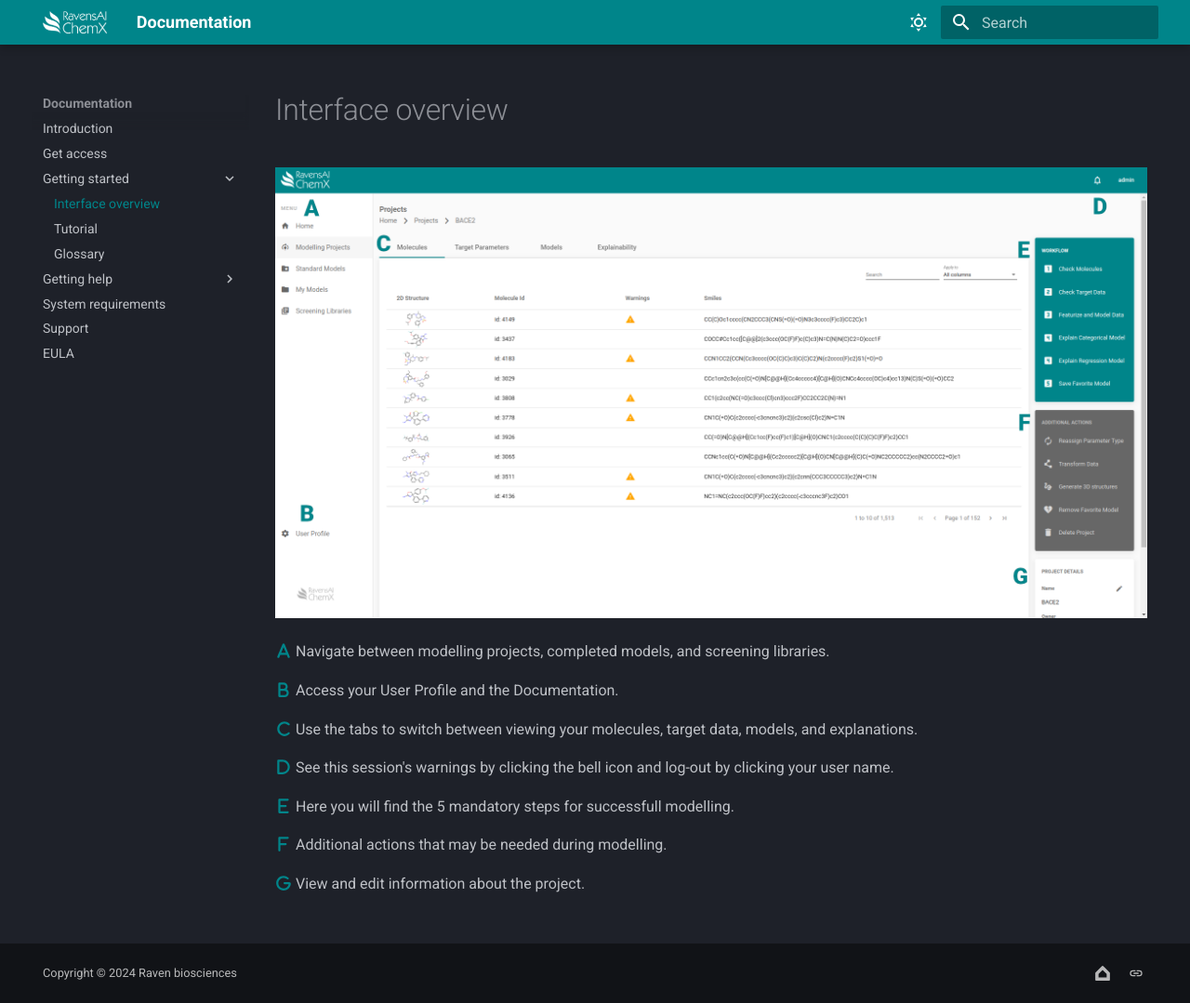
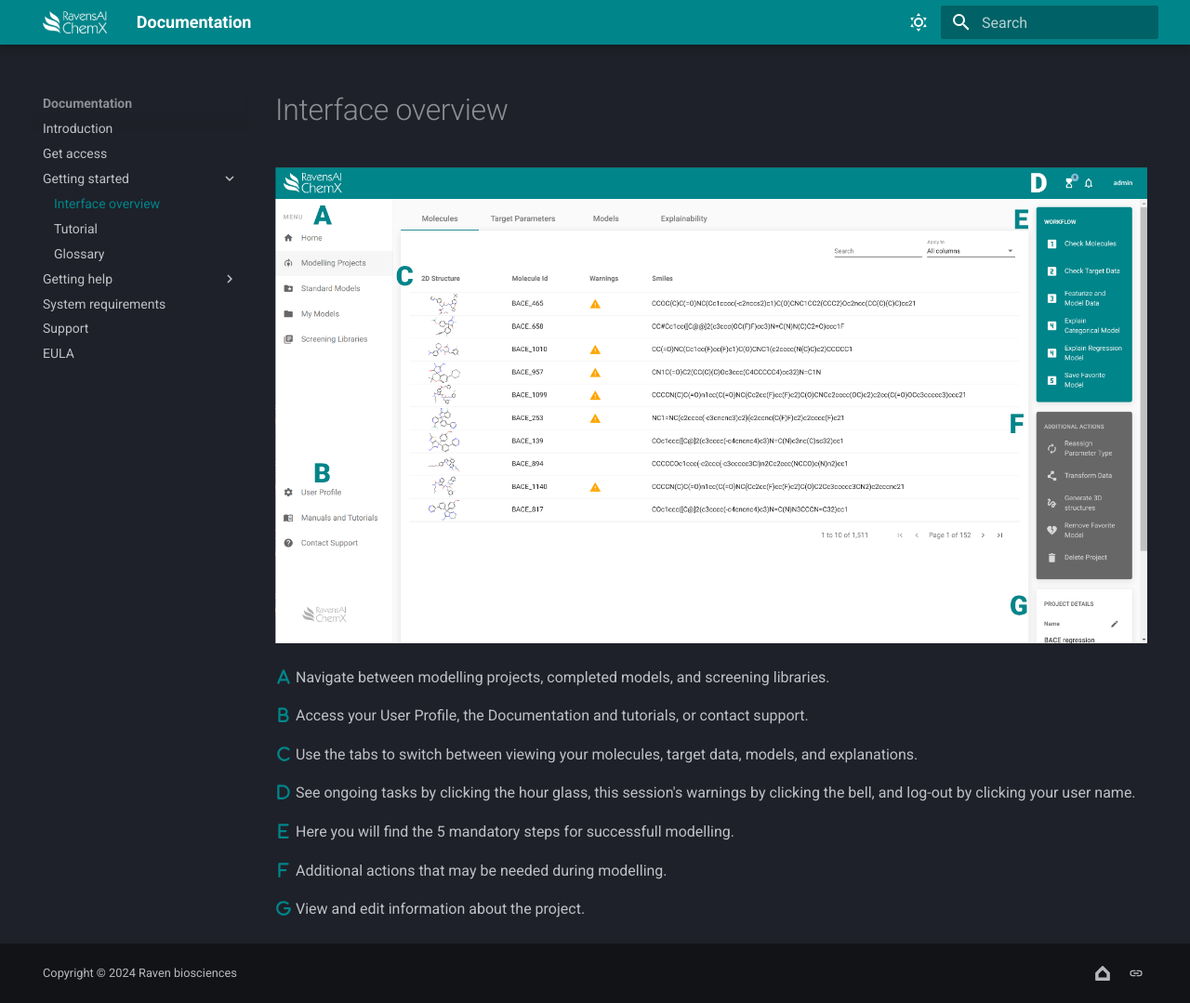
Before and after one commit to Raven-biosciences/chemX_docs, an MkDocs documentation site: the page built from docs/interfaceoverview.md, in a window 1280 px wide and 1079 px high. Shown: the whole window at 93% size. Built offline with MkDocs 1.6.1 and Material for MkDocs 9.7.7, drawn with Linux system fonts in a browser that asks for light colours.

Commit message:
new screendumps

```diff
--- a/docs/interfaceoverview.md
+++ b/docs/interfaceoverview.md
@@ -7,13 +7,13 @@
 Navigate between modelling projects, completed models, and screening libraries.
 
 :fontawesome-solid-b:{ .letter }
-Access your User Profile and the Documentation.
+Access your User Profile, the Documentation and tutorials, or contact support.
 
 :fontawesome-solid-c:{ .letter }
 Use the tabs to switch between viewing your molecules, target data, models, and explanations.
 
 :fontawesome-solid-d:{ .letter }
-See this session's warnings by clicking the bell icon and log-out by clicking your user name.
+See ongoing tasks by clicking the hour glass, this session's warnings by clicking the bell, and log-out by clicking your user name.
 
 :fontawesome-solid-e:{ .letter }
 Here you will find the 5 mandatory steps for successfull modelling.
```
Also changed, not shown: docs/troubleshooting.md (+6 -0 lines), docs/assets/CreateProject.png, docs/assets/DetailedModelView.png, docs/assets/ExplainDetailedMoleculeView.png, docs/assets/ExplainDetailedOverview.png, docs/assets/ExplainWizardA.png, docs/assets/ExplainWizardB.png, docs/assets/ExplainWizardC.png, docs/assets/InspectTargetData.png, docs/assets/InterfaceOverview.png, docs/assets/MoleculeView.png, docs/assets/PerformanceHeatmap.png, docs/assets/ScreeningLibDetailedView.png, 2 other files.
